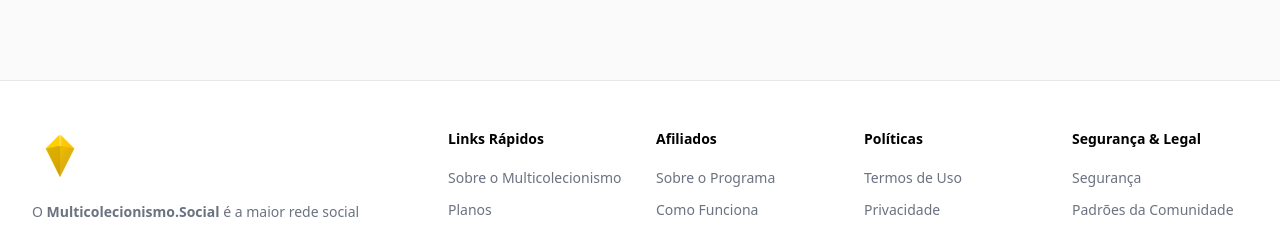
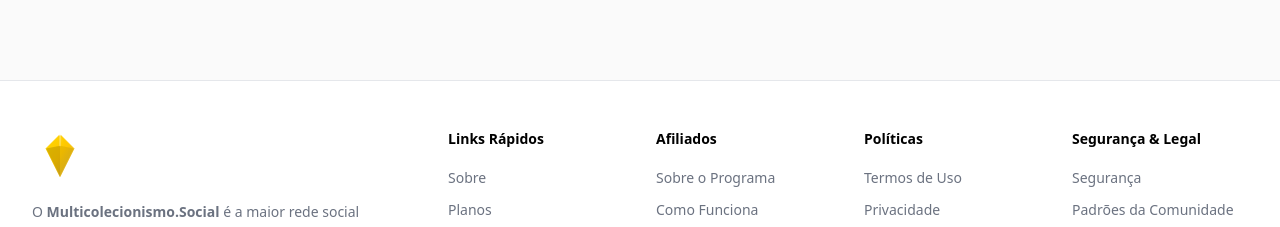
Before and after one commit to gdilocker/multicolecionismo, a React (Vite) app: page /suporte/1 in a window 1280 px wide. Shown: the part 800-1027 px from the top of the page. Built offline with nearby package versions, Linux system fonts and the light colour scheme; no server answers; the database is empty.

Commit message:
Updated Footer.tsx

```diff
--- a/src/components/Footer.tsx
+++ b/src/components/Footer.tsx
@@ -41,7 +41,7 @@ export default function Footer() {
                   onClick={() => handleNavigation('/club')}
                   className="text-[#6B7280] hover:text-black transition-colors text-sm"
                 >
-                  Sobre o Multicolecionismo
+                  Sobre
                 </button>
               </li>
               <li>
```
